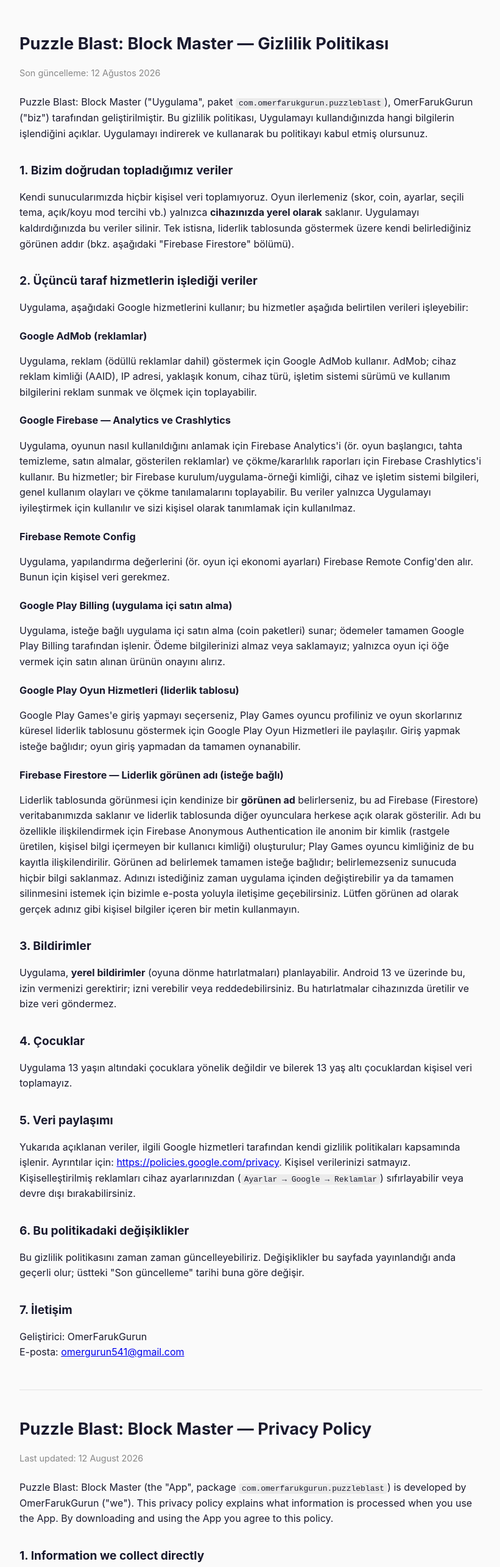
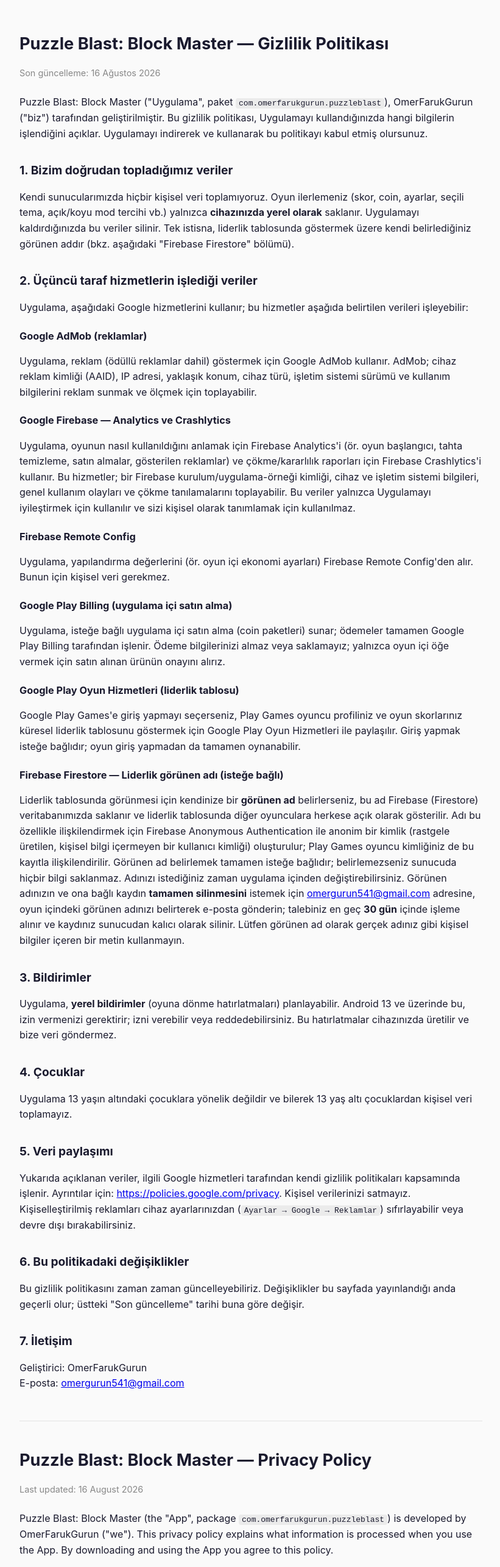
Before and after one commit to ofgurun/puzzleblast-privacy, a plain HTML site: page index.html in a window 1280 px wide. Shown: the top 2570 px of the page at 61% size, without its empty margins (228-1049 px from the left). Drawn offline with Linux system fonts and the light colour scheme.

Commit message:
İsim silme talebi maddesini netleştir (e-posta + 30 gün)

```diff
--- a/index.html
+++ b/index.html
@@ -26,7 +26,7 @@
 <body>
 
 <h1>Puzzle Blast: Block Master — Gizlilik Politikası</h1>
-<p class="updated">Son güncelleme: 12 Ağustos 2026</p>
+<p class="updated">Son güncelleme: 16 Ağustos 2026</p>
 
 <p>Puzzle Blast: Block Master ("Uygulama", paket <code>com.omerfarukgurun.puzzleblast</code>),
 OmerFarukGurun ("biz") tarafından geliştirilmiştir. Bu gizlilik politikası, Uygulamayı
@@ -76,7 +76,10 @@
 bir kimlik (rastgele üretilen, kişisel bilgi içermeyen bir kullanıcı kimliği) oluşturulur; Play Games
 oyuncu kimliğiniz de bu kayıtla ilişkilendirilir. Görünen ad belirlemek tamamen isteğe bağlıdır;
 belirlemezseniz sunucuda hiçbir bilgi saklanmaz. Adınızı istediğiniz zaman uygulama içinden
-değiştirebilir ya da tamamen silinmesini istemek için bizimle e-posta yoluyla iletişime geçebilirsiniz.
+değiştirebilirsiniz. Görünen adınızın ve ona bağlı kaydın <strong>tamamen silinmesini</strong> istemek
+için <a href="mailto:omergurun541@gmail.com">omergurun541@gmail.com</a> adresine, oyun içindeki görünen
+adınızı belirterek e-posta gönderin; talebiniz en geç <strong>30 gün</strong> içinde işleme alınır ve
+kaydınız sunucudan kalıcı olarak silinir.
 Lütfen görünen ad olarak gerçek adınız gibi kişisel bilgiler içeren bir metin kullanmayın.</p>
 
 <h2>3. Bildirimler</h2>
@@ -106,7 +109,7 @@
 <!-- ==================== ENGLISH ==================== -->
 <div class="lang">
 <h1>Puzzle Blast: Block Master — Privacy Policy</h1>
-<p class="updated">Last updated: 12 August 2026</p>
+<p class="updated">Last updated: 16 August 2026</p>
 
 <p>Puzzle Blast: Block Master (the "App", package <code>com.omerfarukgurun.puzzleblast</code>) is
 developed by OmerFarukGurun ("we"). This privacy policy explains what information is processed when
@@ -153,8 +156,11 @@
 name with this feature, an anonymous identifier (a randomly generated user ID that contains no personal
 information) is created via Firebase Anonymous Authentication, and your Play Games player ID is linked to
 this record. Setting a display name is entirely optional; if you don't, nothing is stored on the server.
-You can change your name at any time from within the app, or contact us by email to request its complete
-deletion. Please do not use a display name that contains personal information such as your real name.</p>
+You can change your name at any time from within the app. To request <strong>complete deletion</strong> of
+your display name and its associated record, email <a href="mailto:omergurun541@gmail.com">omergurun541@gmail.com</a>
+stating your in-game display name; your request will be processed within <strong>30 days</strong> and your
+record permanently deleted from the server.
+Please do not use a display name that contains personal information such as your real name.</p>
 
 <h2>3. Notifications</h2>
 <p>The App may schedule <strong>local notifications</strong> (reminders to keep playing). On Android
```
